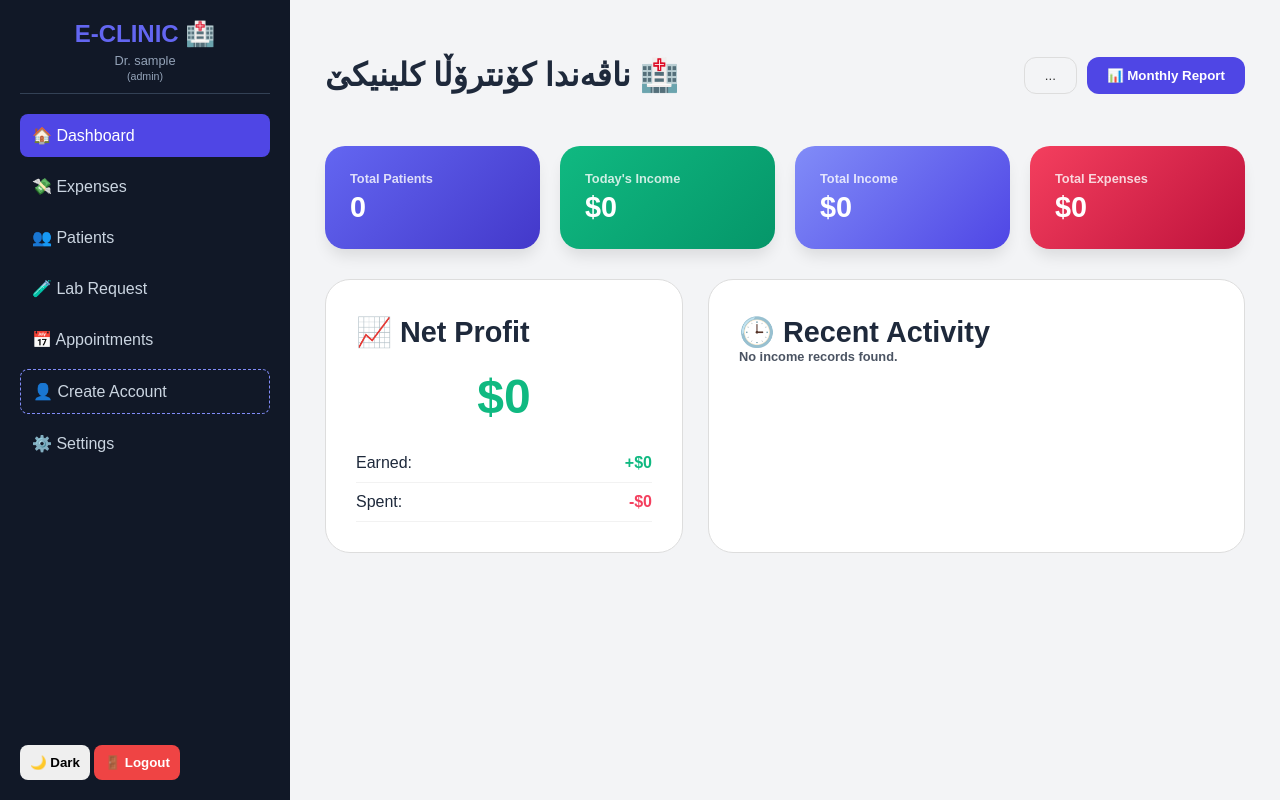
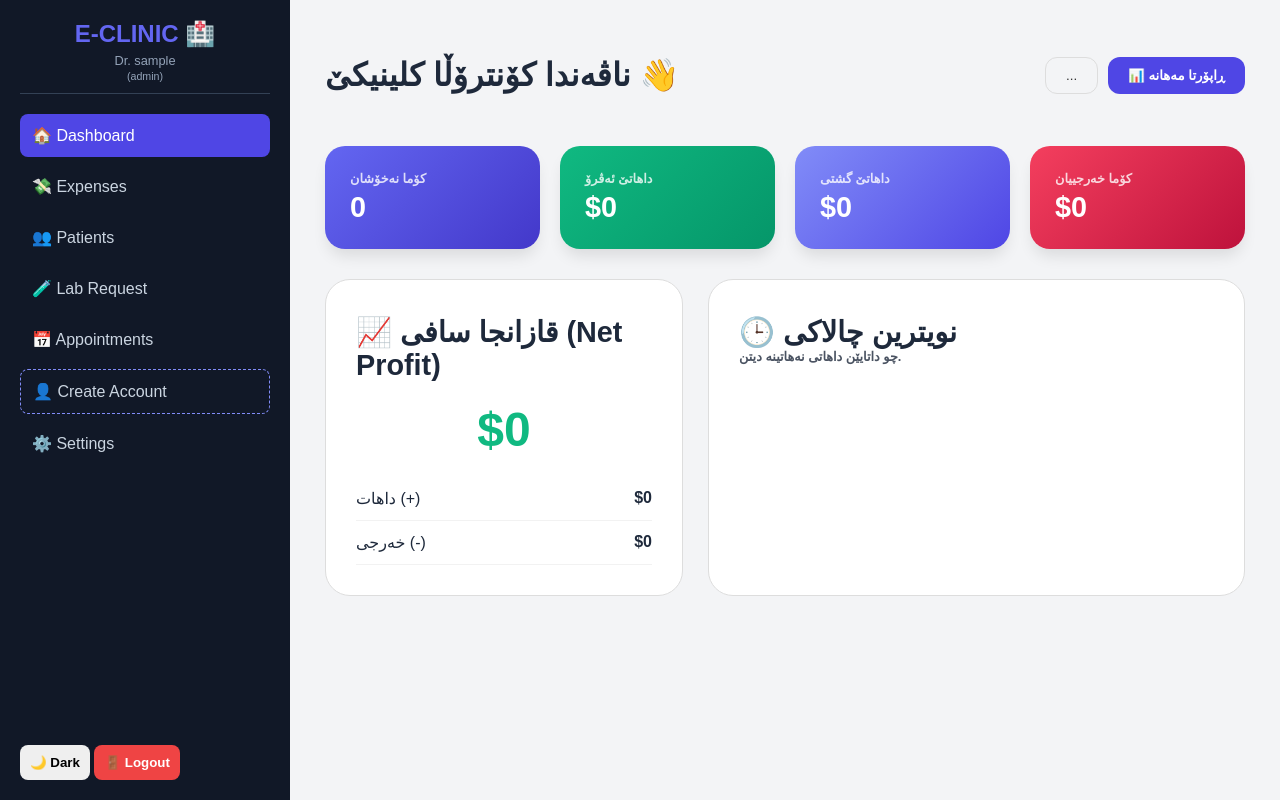
Before and after one commit to Saadzebari12345/my-clinic-app, a SvelteKit app: page / in a window 1280 px wide. Built offline with nearby package versions, Linux system fonts and the light colour scheme; sample sign-in values are in the browser's storage.

Commit message:
Add files via upload

```diff
--- a/src/routes/+page.svelte
+++ b/src/routes/+page.svelte
@@ -2,7 +2,7 @@
  import { onMount } from 'svelte';
  import { supabase } from '$lib/supabaseClient';
 
- // ١. لێرە مە todayVisits زێدە کر دا خەلەتی نەمینیت
+ // ١. گۆڕاوێن ئاماران
  let stats = $state({
   totalPatients: 0,
   todayIncome: 0,
@@ -29,73 +29,54 @@
   isLoading = true;
 
   const now = new Date();
-  const todayStr = now.toDateString();
-  const currentMonth = now.getMonth();
-  const currentYear = now.getFullYear();
+  const todayStart = new Date(now.setHours(0, 0, 0, 0)).toISOString();
+  const monthStart = new Date(now.getFullYear(), now.getMonth(), 1).toISOString();
 
   // --- ١. ئینانا ژمارەیا نەخۆشان ---
   const { count: pCount } = await supabase.from('patients').select('*', { count: 'exact', head: true }).eq('doctor_id', doctorId);
   stats.totalPatients = pCount || 0;
 
-  // --- ٢. ئینانا داتایێن دارایی ---
-  const { data: allRecords } = await supabase
+  // --- ٢. ئینانا هەمی ڕاپۆرتێن پزیشکی بۆ داهاتی ---
+  const { data: allRecords, error: recErr } = await supabase
    .from('medical_records')
    .select('fee, created_at, diagnosis, patients(name)')
    .eq('doctor_id', doctorId);
 
   if (allRecords) {
-   let tempTotalIncome = 0;
-   let tempTodayIncome = 0;
-   let tempMonthIncome = 0;
-   let tempMonthPatients = 0;
-   let tempTodayVisits = 0;
+   console.log("All Records Found:", allRecords); // بۆ پشکنینێ د Console دا
 
-   allRecords.forEach(r => {
-    const rDate = new Date(r.created_at);
-    const rFee = Number(r.fee) || 0;
+   // کۆما هەمی داهاتی
+   const totalInc = allRecords.reduce((sum, r) => sum + (Number(r.fee) || 0), 0);
 
-    tempTotalIncome += rFee;
+   // داهاتێ ئەڤرۆ
+   const todayRecs = allRecords.filter(r => r.created_at >= todayStart);
+   const todayInc = todayRecs.reduce((sum, r) => sum + (Number(r.fee) || 0), 0);
 
-    if (rDate.toDateString() === todayStr) {
-     tempTodayIncome += rFee;
-     tempTodayVisits += 1;
-    }
+   // داتایێن مەهانە
+   const monthRecs = allRecords.filter(r => r.created_at >= monthStart);
+   const monthInc = monthRecs.reduce((sum, r) => sum + (Number(r.fee) || 0), 0);
 
-    if (rDate.getMonth() === currentMonth && rDate.getFullYear() === currentYear) {
-     tempMonthIncome += rFee;
-     tempMonthPatients += 1;
-    }
-   });
+   stats.totalIncome = totalInc;
+   stats.todayIncome = todayInc;
+   stats.todayVisits = todayRecs.length;
 
-   stats.totalIncome = tempTotalIncome;
-   stats.todayIncome = tempTodayIncome;
-   stats.todayVisits = tempTodayVisits;
-   monthlyReport.income = tempMonthIncome;
-   monthlyReport.patients = tempMonthPatients;
+   monthlyReport.income = monthInc;
+   monthlyReport.patients = monthRecs.length;
    recentVisits = allRecords.slice(-6).reverse();
   }
 
-  // --- ٣. ئینانا خەرجییان ---
+  // --- ٣. ئینانا هەمی خەرجییان ---
   const { data: allExpenses } = await supabase.from('expenses').select('amount, created_at').eq('doctor_id', doctorId);
 
   if (allExpenses) {
-   let tempTotalExp = 0;
-   let tempMonthExp = 0;
+   const totalExp = allExpenses.reduce((sum, e) => sum + (Number(e.amount) || 0), 0);
+   const monthExp = allExpenses.filter(e => e.created_at >= monthStart).reduce((sum, e) => sum + (Number(e.amount) || 0), 0);
 
-   allExpenses.forEach(e => {
-    const eDate = new Date(e.created_at);
-    const eAmount = Number(e.amount) || 0;
-    tempTotalExp += eAmount;
-
-    if (eDate.getMonth() === currentMonth && eDate.getFullYear() === currentYear) {
-     tempMonthExp += eAmount;
-    }
-   });
-
-   stats.totalExpenses = tempTotalExp;
-   monthlyReport.expenses = tempMonthExp;
+   stats.totalExpenses = totalExp;
+   monthlyReport.expenses = monthExp;
   }
 
+  // حسابکرنا قازانجێ
   stats.netProfit = stats.totalIncome - stats.totalExpenses;
   monthlyReport.profit = monthlyReport.income - monthlyReport.expenses;
 
@@ -105,73 +86,78 @@
 
 <div class="dashboard-wrapper">
  <header class="header">
-  <h1>ناڤەندا کۆنترۆڵا کلینیکێ 🏥</h1>
+  <h1>ناڤەندا کۆنترۆڵا کلینیکێ 👋</h1>
   <div class="header-btns">
-   <button class="refresh-btn" onclick={refreshData}>{isLoading ? '...' : '🔄 Update'}</button>
-   <button class="report-btn" onclick={() => monthlyReport.show = true}>📊 Monthly Report</button>
+   <button class="btn-update" onclick={refreshData}>{isLoading ? '...' : '🔄 نووژەنکرن'}</button>
+   <button class="btn-report" onclick={() => monthlyReport.show = true}>📊 ڕاپۆرتا مەهانە</button>
   </div>
  </header>
 
+ <!-- کارتێن سەرەکی یێن ئاماران -->
  <div class="stats-grid">
   <div class="stat-card blue">
-   <p>Total Patients</p>
+   <p>کۆما نەخۆشان</p>
    <h3>{stats.totalPatients}</h3>
   </div>
   <div class="stat-card green">
-   <p>Today's Income</p>
+   <p>داهاتێ ئەڤرۆ</p>
    <h3>${stats.todayIncome}</h3>
   </div>
   <div class="stat-card indigo">
-   <p>Total Income</p>
+   <p>داهاتێ گشتی</p>
    <h3>${stats.totalIncome}</h3>
   </div>
   <div class="stat-card red">
-   <p>Total Expenses</p>
+   <p>کۆما خەرجییان</p>
    <h3>${stats.totalExpenses}</h3>
   </div>
  </div>
 
- <div class="grid-main">
+ <div class="main-layout">
+  <!-- قازانجا سافی -->
   <div class="card glass">
-   <h3>📈 Net Profit</h3>
+   <h3>📈 قازانجا سافی (Net Profit)</h3>
    <div class="profit-val" style="color: {stats.netProfit >= 0 ? '#10b981' : '#f43f5e'}">
     ${stats.netProfit}
    </div>
-   <div class="summary-list">
-    <div class="sum-item"><span>Earned:</span> <b style="color:#10b981">+${stats.totalIncome}</b></div>
-    <div class="sum-item"><span>Spent:</span> <b style="color:#f43f5e">-${stats.totalExpenses}</b></div>
+   <div class="mini-stats">
+    <div class="m-item"><span>داهات (+)</span> <b>${stats.totalIncome}</b></div>
+    <div class="m-item"><span>خەرجی (-)</span> <b>${stats.totalExpenses}</b></div>
    </div>
-  </div><div class="card glass">
-   <h3>🕒 Recent Activity</h3>
-   <div class="recent-list">
+  </div>
+
+  <!-- لیستا نویترین سەرەدانان -->
+  <div class="card glass"><h3>🕒 نویترین چالاکی</h3>
+   <div class="visit-list">
     {#each recentVisits as v}
      <div class="v-row">
-      <span>{v.patients?.name || 'Unknown'}</span>
+      <span>{v.patients?.name || 'نەخۆشێ بێ ناڤ'}</span>
       <b style="color:#10b981">+${v.fee}</b>
      </div>
     {:else}
-     <p class="empty">No income records found.</p>
+     <p class="empty">چو داتایێن داهاتی نەهاتینە دیتن.</p>
     {/each}
    </div>
   </div>
  </div>
 </div>
 
+<!-- 📊 Modal ڕاپۆرتا مەهانە -->
 {#if monthlyReport.show}
  <!-- svelte-ignore a11y_click_events_have_key_events -->
  <!-- svelte-ignore a11y_no_static_element_interactions -->
  <div class="modal-overlay" onclick={() => monthlyReport.show = false}>
   <div class="modal-card" onclick={e => e.stopPropagation()}>
-   <h3>📊 Monthly Analytics ({new Date().toLocaleString('default', {month:'long'})})</h3>
-   <hr style="opacity:0.2" />
-   <div class="m-row"><span>Visits:</span> <b>{monthlyReport.patients}</b></div>
-   <div class="m-row"><span>Income:</span> <b style="color:#10b981">+${monthlyReport.income}</b></div>
-   <div class="m-row"><span>Expenses:</span> <b style="color:#f43f5e">-${monthlyReport.expenses}</b></div>
+   <h3>📊 ئامارێن ڤێ هەیڤێ</h3>
+   <hr style="opacity:0.1; margin:15px 0;" />
+   <div class="m-row"><span>نەخۆشێن هەیڤێ:</span> <b>{monthlyReport.patients}</b></div>
+   <div class="m-row"><span>داهاتێ هەیڤێ:</span> <b style="color:#10b981">+${monthlyReport.income}</b></div>
+   <div class="m-row"><span>خەرجیێن هەیڤێ:</span> <b style="color:#f43f5e">-${monthlyReport.expenses}</b></div>
    <div class="m-total">
-    <p>Net Profit This Month</p>
+    <p>قازانجا سافی یا ڤێ هەیڤێ</p>
     <h2 style="color: {monthlyReport.profit >= 0 ? '#10b981' : '#f43f5e'}">${monthlyReport.profit}</h2>
    </div>
-   <button class="close-btn" onclick={() => monthlyReport.show = false}>Close</button>
+   <button class="btn-close" onclick={() => monthlyReport.show = false}>داخستن</button>
   </div>
  </div>
 {/if}
@@ -180,6 +166,7 @@
  .dashboard-wrapper { color: var(--text); padding: 10px; font-family: sans-serif; }
  .header { display: flex; justify-content: space-between; align-items: center; margin-bottom: 30px; }
  .header-btns { display: flex; gap: 10px; }
+
  .stats-grid { display: grid; grid-template-columns: repeat(auto-fit, minmax(200px, 1fr)); gap: 20px; margin-bottom: 30px; }
  .stat-card { padding: 25px; border-radius: 20px; color: white; box-shadow: 0 10px 15px -3px rgba(0,0,0,0.1); }
  .blue { background: linear-gradient(135deg, #6366f1, #4338ca); }
@@ -188,16 +175,21 @@
  .red { background: linear-gradient(135deg, #f43f5e, #be123c); }
  h3 { margin: 5px 0 0; font-size: 1.8rem; font-weight: 800; }
  p { margin: 0; font-size: 0.8rem; font-weight: bold; opacity: 0.8; }
- .grid-main { display: grid; grid-template-columns: 1fr 1.5fr; gap: 25px; }
+
+ .main-layout { display: grid; grid-template-columns: 1fr 1.5fr; gap: 25px; }
  .card { background: var(--card, white); padding: 30px; border-radius: 25px; border: 1px solid var(--border, #eee); }
  .profit-val { font-size: 3rem; font-weight: 900; text-align: center; margin: 20px 0; }
- .sum-item, .m-row { display: flex; justify-content: space-between; padding: 10px 0; border-bottom: 1px solid rgba(0,0,0,0.05); }
- .v-row { display: flex; justify-content: space-between; padding: 12px; background: rgba(0,0,0,0.03); border-radius: 12px; margin-bottom: 8px; }
- .report-btn { background: #4f46e5; color: white; border: none; padding: 10px 20px; border-radius: 12px; cursor: pointer; font-weight: bold; }
- .refresh-btn { background: #f3f4f6; color: #333; border: 1px solid #ddd; padding: 10px 20px; border-radius: 12px; cursor: pointer; }
+
+ .m-item, .m-row { display: flex; justify-content: space-between; padding: 12px 0; border-bottom: 1px solid rgba(0,0,0,0.05); }
+ .v-row { display: flex; justify-content: space-between; padding: 12px; background: rgba(0,0,0,0.03); border-radius: 12px; margin-bottom: 10px; }
+
+ .btn-report { background: #4f46e5; color: white; border: none; padding: 10px 20px; border-radius: 12px; cursor: pointer; font-weight: bold; }
+ .btn-update { background: #f3f4f6; color: #333; border: 1px solid #ddd; padding: 10px 20px; border-radius: 12px; cursor: pointer; }
+
  .modal-overlay { position: fixed; top:0; left:0; width:100%; height:100%; background: rgba(0,0,0,0.7); display: flex; justify-content: center; align-items: center; z-index: 1000; }
- .modal-card { background: white; width: 450px; padding: 30px; border-radius: 25px; color: #333; }
+ .modal-card { background: white; width: 450px; padding: 30px; border-radius: 25px; color: #333; box-shadow: 0 20px 25px -5px rgba(0,0,0,0.2); }
  .m-total { text-align: center; margin-top: 25px; padding-top: 15px; border-top: 2px dashed #eee; }
- .close-btn { width: 100%; margin-top: 20px; padding: 12px; background: #333; color: white; border: none; border-radius: 12px; cursor: pointer; }
+ .btn-close { width: 100%; margin-top: 20px; padding: 12px; background: #111827; color: white; border: none; border-radius: 12px; cursor: pointer; font-weight: bold; }
+
  :global(.dark-mode) .card, :global(.dark-mode) .modal-card, :global(.dark-mode) .v-row { background: #1e293b; color: white; border-color: #334155; }
 </style>
```
